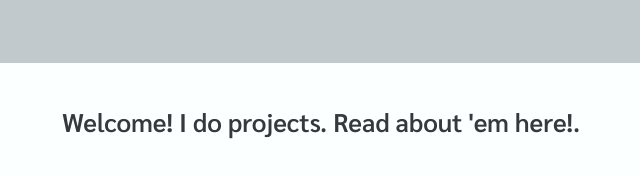
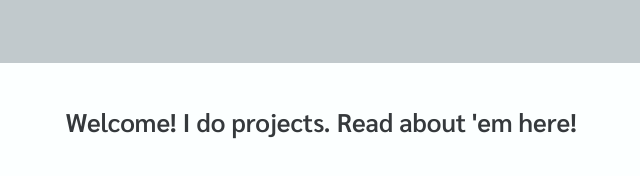
Before and after one commit to trholdridge/trholdridge.github.io, a plain HTML site: page index.html in a window 1280 px wide. Shown: the top 176 px of the page, 319-959 px from the left. Drawn offline with Linux system fonts and the light colour scheme.

Commit message:
punctuation

```diff
--- a/index.html
+++ b/index.html
@@ -15,7 +15,7 @@
 	    <a href= "index.html"><h3>tula.si</h3></a>
 	</div>
 
-	<h2>Welcome! I do projects. Read about 'em here!.</h2>
+	<h2>Welcome! I do projects. Read about 'em here!</h2>
 
 	<div class="links">
 		<a href="./coding/coding.html"><img src="./images/binary.png" alt="A string of ones and zeroes>"</a>
```
